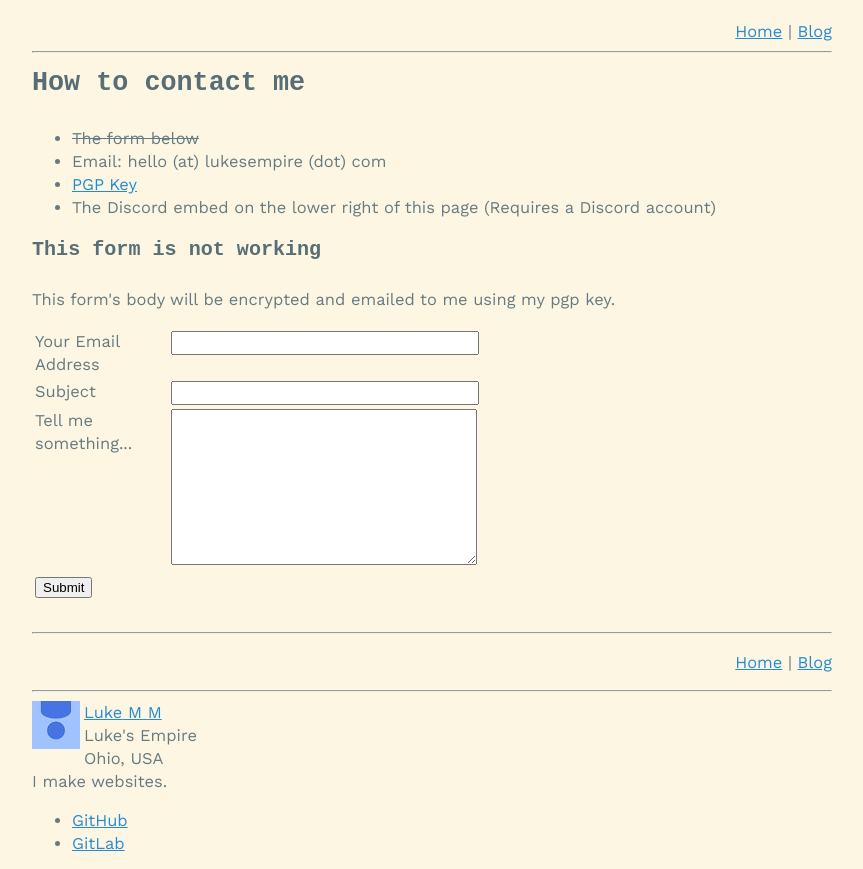
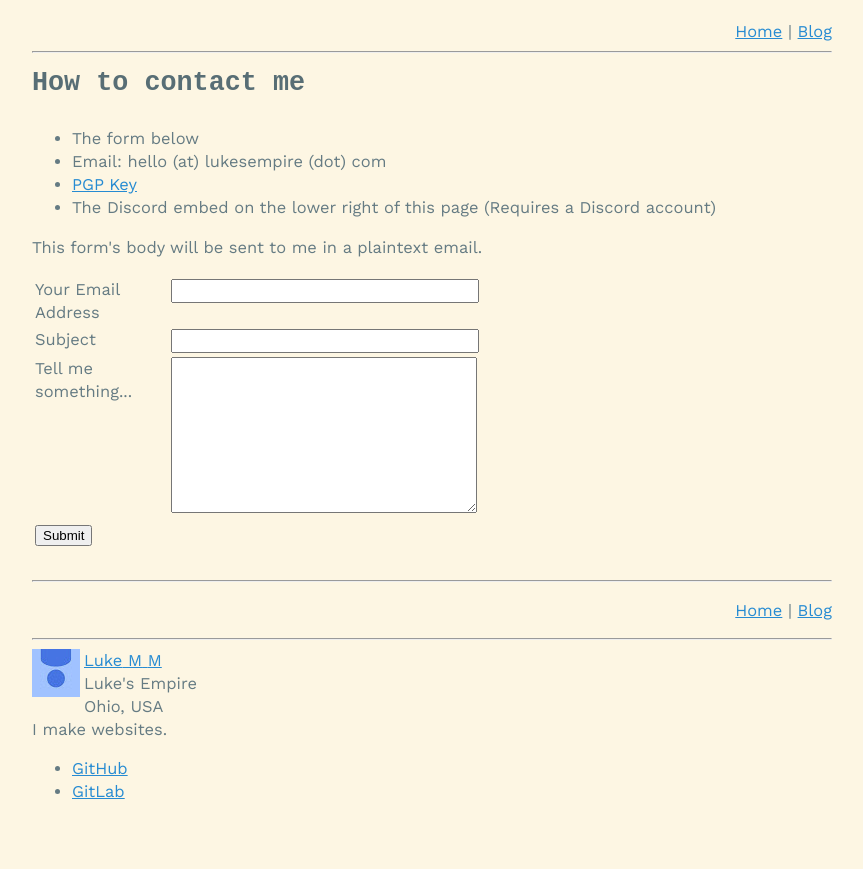
Before and after one commit to luke2m/lukesempire-gitlab-mirror, a Jekyll site: the page built from contactme.html, in a window 1280 px wide, cut to the strip 0-869 px from the top of the page. Shown: the whole strip, without its empty margins (208-1071 px from the left). Built offline with Jekyll 4.4.1, drawn with Linux system fonts in a browser that asks for light colours; a script that is not in the unit is left out.

Commit message:
Update contactme.html

```diff
--- a/contactme.html
+++ b/contactme.html
@@ -3,17 +3,16 @@ layout: contact
 title: Contact Me
 description: Contact the Emperor
 ---
-    <!-- Based on encrypt.to by Jan Wiegelmann -->
+
   <h1> How to contact me</h1>
 
     <ul>
-		<li><s>The form below</s></li>
+		<li>The form below</li>
 		<li>Email: hello (at) lukesempire (dot) com</li>
 		<li><a href="/pgp.txt">PGP Key</a></li>
 		<li>The Discord embed on the lower right of this page (Requires a Discord account)</li>
 		</ul>
-<h2> This form is not working</h2>
-<p>This form's body will be encrypted and emailed to me using my pgp key.</p>
+<p>This form's body will be sent to me in a plaintext email.</p>
 <form id="form" method="post"  action="https://fncontact.com/luke2m/post">
 	<table width="450px">
 		<tbody><tr>
```
